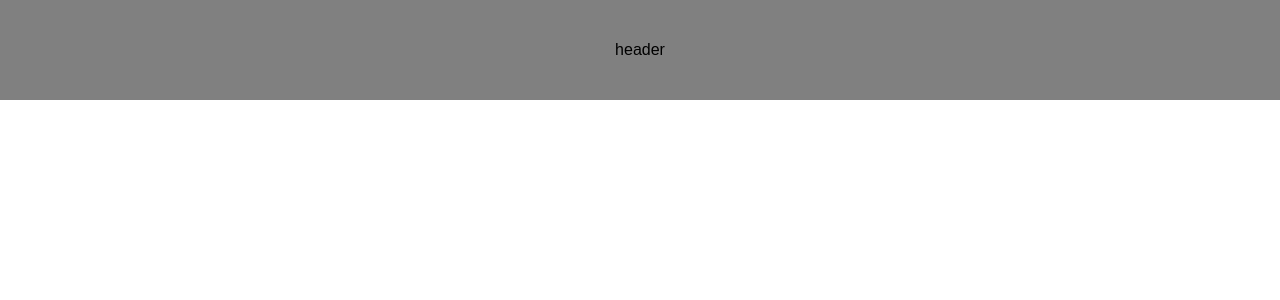
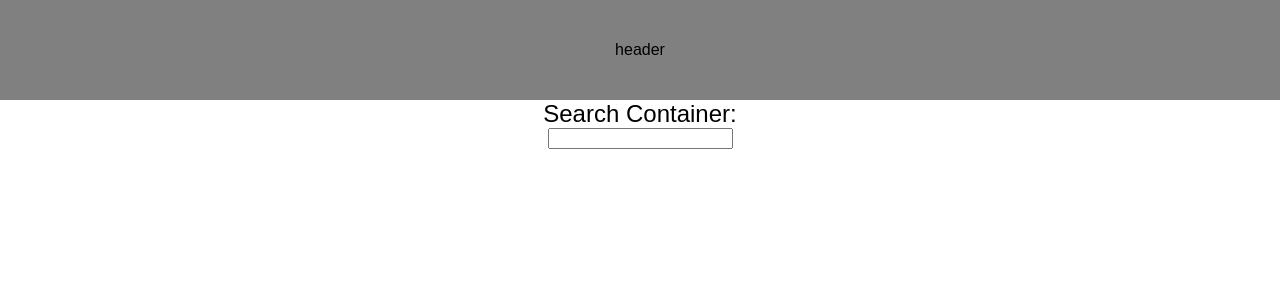
Before and after one commit to dwidjaja945/redux-tutorial, a React (Create React App) app in the folder client/: page / in a window 1280 px wide. Shown: the top 300 px of the page. Built offline with nearby package versions, Linux system fonts and the light colour scheme.

Commit message:
[add] added search component

```diff
--- a/client/src/components/App.js
+++ b/client/src/components/App.js
@@ -1,6 +1,8 @@
 import React, { Component } from 'react';
 import './App.css';
 import Data from '../data.js';
+
+import Search from '../components/Search';
 
 class App extends Component {
   render() {
@@ -9,6 +11,7 @@
         <div className="header">
           header
         </div>
+        <Search />
       </div>
     );
   }
--- /dev/null
+++ b/client/src/components/Search/Search.css
@@ -0,0 +1,4 @@
+.search_container {
+    font-size: 1.5em;
+    text-align: center;
+}
--- a/client/src/components/Search/index.jsx
+++ b/client/src/components/Search/index.jsx
@@ -0,0 +1,16 @@
+import React from 'react';
+
+import './Search.css';
+
+function Search(props) {
+    return (
+        <div className='search'>
+            <div className='search_container'>
+                Search Container:
+            </div>
+            <input type="text" />
+        </div>
+    );
+}
+
+export default Search;
```
